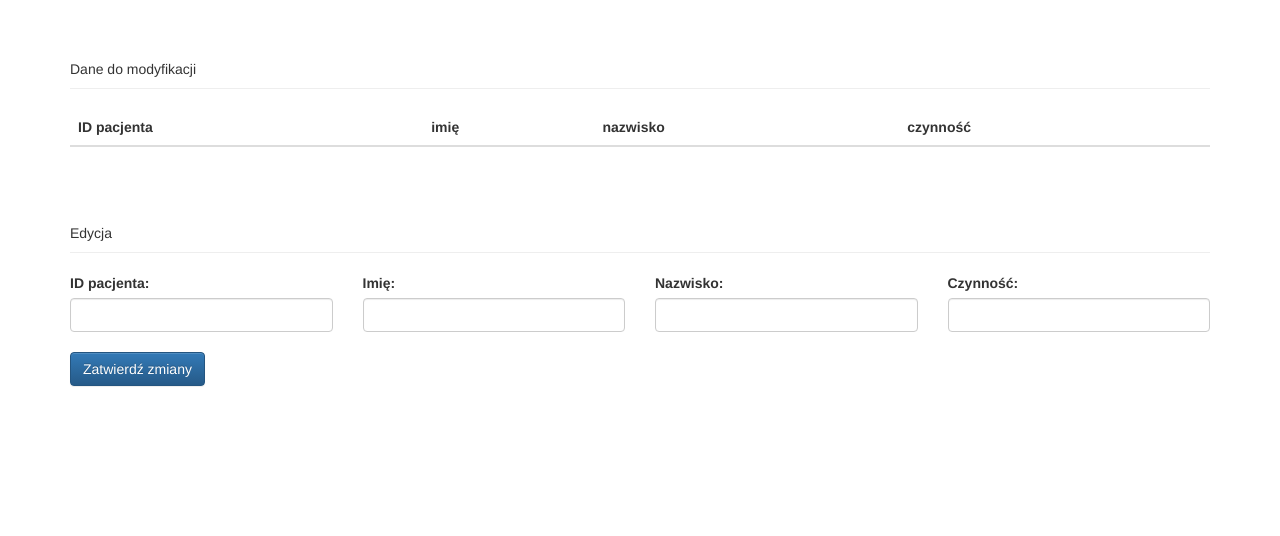
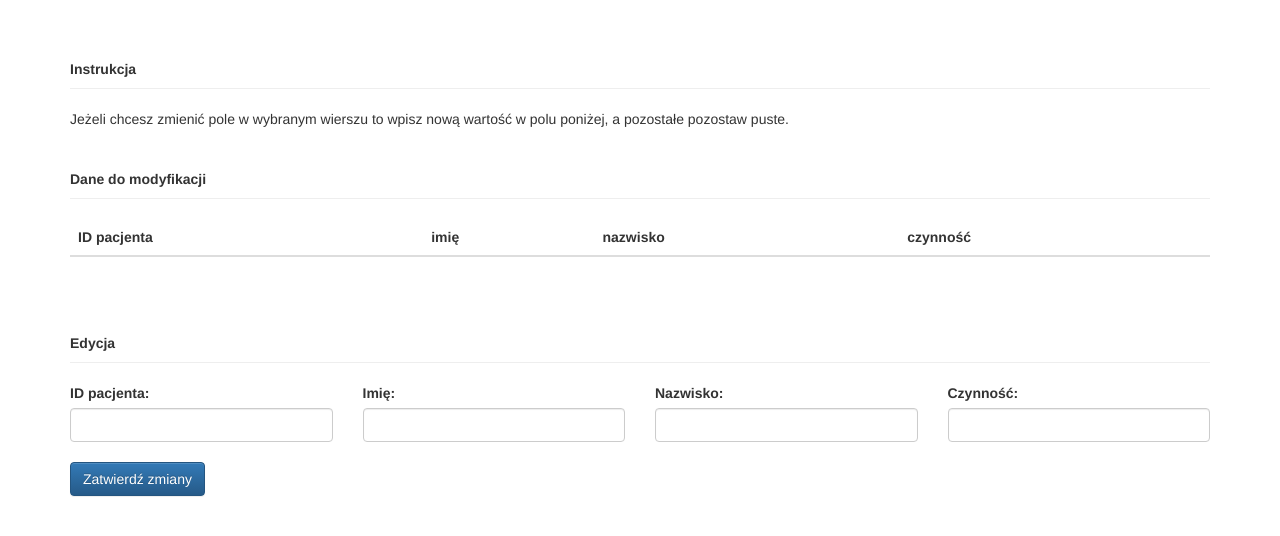
Before and after one commit to rozum93/telemed, a Flask app: template templates/modify.html in a window 1280 px wide. Shown: the part 51-587 px from the top of the page. Run offline with Flask 2, Linux system fonts and the light colour scheme; the template is opened without the code that fills it, so the values that code supplies are empty; some libraries are stand-ins or nearby versions.

Commit message:
update tabeli

```diff
--- a/templates/modify.html
+++ b/templates/modify.html
@@ -1,8 +1,9 @@
 {% extends "base.html" %}
 
 {% block content %}
-
-<div class="page-header">Dane do modyfikacji</div>
+<div class="page-header"><b>Instrukcja</b></div>
+        Jeżeli chcesz zmienić pole w wybranym wierszu to wpisz nową wartość w polu poniżej, a pozostałe pozostaw puste. <br>
+<div class="page-header"><b>Dane do modyfikacji</b></div>
 <div class="table-responsive">
     <table class="table">
         <thead>
@@ -24,7 +25,7 @@
     </table>
 </div>
 
-<div class="page-header">Edycja</div>
+<div class="page-header"><b>Edycja</b></div>
 <form action="/save_changes" method="post">
     <div class="row">
         <div class="col-md-3">
--- a/templates/signal.html
+++ b/templates/signal.html
@@ -38,12 +38,6 @@
             <th>{{  stdY }}</th>
             <th>{{  stdZ }}</th>
         </tr>
-        <tr>
-            <th>Pozycja:</th>
-            <th>{{ act }}</th>
-            <th></th>
-            <th></th>
-        </tr>
         </tbody>
     </table>
 </div>
--- a/templates/welcome.html
+++ b/templates/welcome.html
@@ -2,5 +2,9 @@
 {%block content%}
 
 <div class="page-header">WITAJ</div>
+    Przedstawiamy telemedyczną aplikację webową do przetwarzania i udostępniania danych ADL. Została ona zrealizowana w ramach przedmiotu
+    "Podstawy Telemedycyny" realizowanego dla kierunku Inżynieria Biomedyczna na Wydziale Elektrotechniki, Automatyki, Informatykii Inżynierii Biomedycznej (AGH, Kraków).
+    <br><br>
+    Pozwala ona na dodawanie sygnału do bazy danych, wyświetlanie oraz pobieranie dowolnych sygnałów, a także na modyfikację danych w bazie i przeglądanie oraz wyszukiwanie sygnałów w bazie.
 
 {%endblock%}
```
Also changed, not shown: templates/baza.html (+7 -7 lines).
